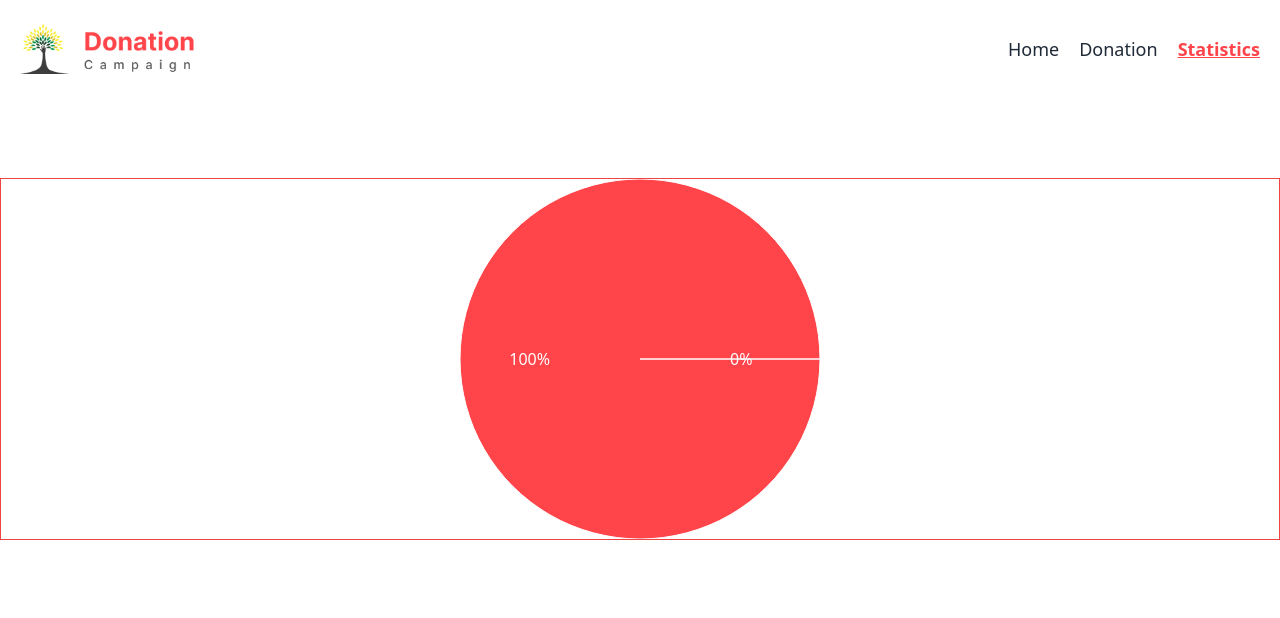
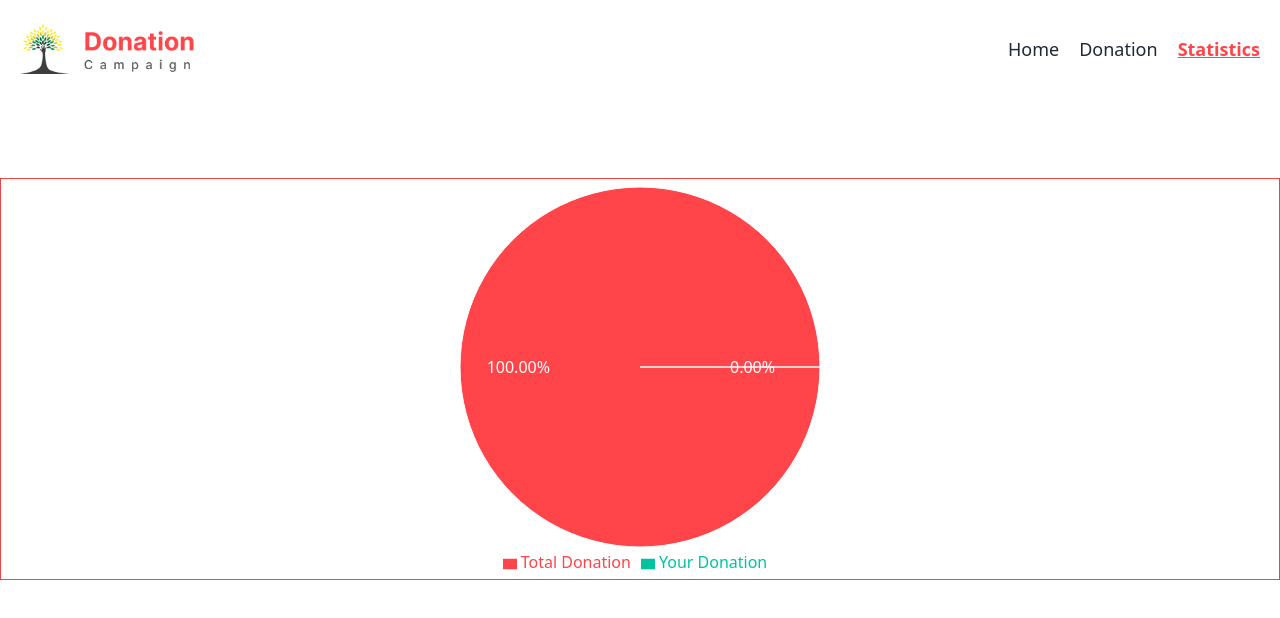
Before and after one commit to AdnanSakib04/donation-campaign-project, a React (Vite) app: page /statistics in a window 1280 px wide. Shown: the top 618 px of the page. Built offline with nearby package versions, Linux system fonts and the light colour scheme.

Commit message:
pie chart done

```diff
--- a/src/components/Statistics/Statistics.jsx
+++ b/src/components/Statistics/Statistics.jsx
@@ -1,6 +1,6 @@
 import { useEffect, useState } from 'react';
 import { useLoaderData } from 'react-router-dom';
-import { PieChart, Pie, Sector, Cell, ResponsiveContainer } from 'recharts';
+import { PieChart, Pie, Sector, Legend, Cell, ResponsiveContainer } from 'recharts';
 
 
 
@@ -13,40 +13,54 @@ const renderCustomizedLabel = ({ cx, cy, midAngle, innerRadius, outerRadius, per
 
     return (
         <text x={x} y={y} fill="white" textAnchor={x > cx ? 'start' : 'end'} dominantBaseline="central">
-            {`${(percent * 100).toFixed(0)}%`}
+            {`${(percent * 100).toFixed(2)}%`}
         </text>
     );
 };
 
 const Statistics = () => {
     const donationData = useLoaderData();
-    const [donations, setDonations] = useState([]);
-    let x = 0;
-    useEffect(() => {
+    //const [donations, setDonations] = useState([]);
+    let x;
     const donatedItems = JSON.parse(localStorage.getItem("donations"));
-        setDonations(donatedItems);
-
-        if(donatedItems){
-            x = donations.length;
+    if (donatedItems) {
+        x = donatedItems.length;
+    }
+    else {
+        x = 0;
     }
 
+    // useEffect(() => {
+    //     const donatedItems = JSON.parse(localStorage.getItem("donations"));
+    //     setDonations(donatedItems);
 
-    }, []);
+    //     if(donatedItems){
+    //         x = donations.length;
+    //     }
+
+
+    // }, []);
+
+    const myDonation = ((100 * x) / donationData.length);
+    const remaining = 100 - myDonation;
 
     const data = [
-        { name: 'Group A', value: donationData.length },
-        { name: 'Group B', value: x },
+        { name: 'Total Donation', value: remaining },
+        { name: 'Your Donation', value: myDonation },
 
     ];
 
     const COLORS = ['#FF444A', '#00C49F'];
 
     return (
-        <div className='mt-20'>
-            <ResponsiveContainer width="100%" height="100%"><div className='max-w-[1320px] mx-auto border border-red-500 flex justify-center'>
-                <div className=''>
-                    <PieChart width={360} height={360}>
+        <div className='mt-20 text-center'>
+            <ResponsiveContainer width="100%" height="100%">
+                <div className='max-w-[1320px] mx-auto border border-red-500 flex justify-center'>
+
+                <PieChart width={400} height={400}>
+
                     <Pie
+
                         data={data}
                         cx="50%"
                         cy="50%"
@@ -60,8 +74,8 @@ const Statistics = () => {
                             <Cell key={`cell-${index}`} fill={COLORS[index % COLORS.length]} />
                         ))}
                     </Pie>
+                    <Legend layout="horizontal" verticalAlign="bottom" align="bottom" />
                 </PieChart>
-                </div>
             </div></ResponsiveContainer>
         </div>
 
```
Lines whose indentation alone changed are shown as unchanged.
